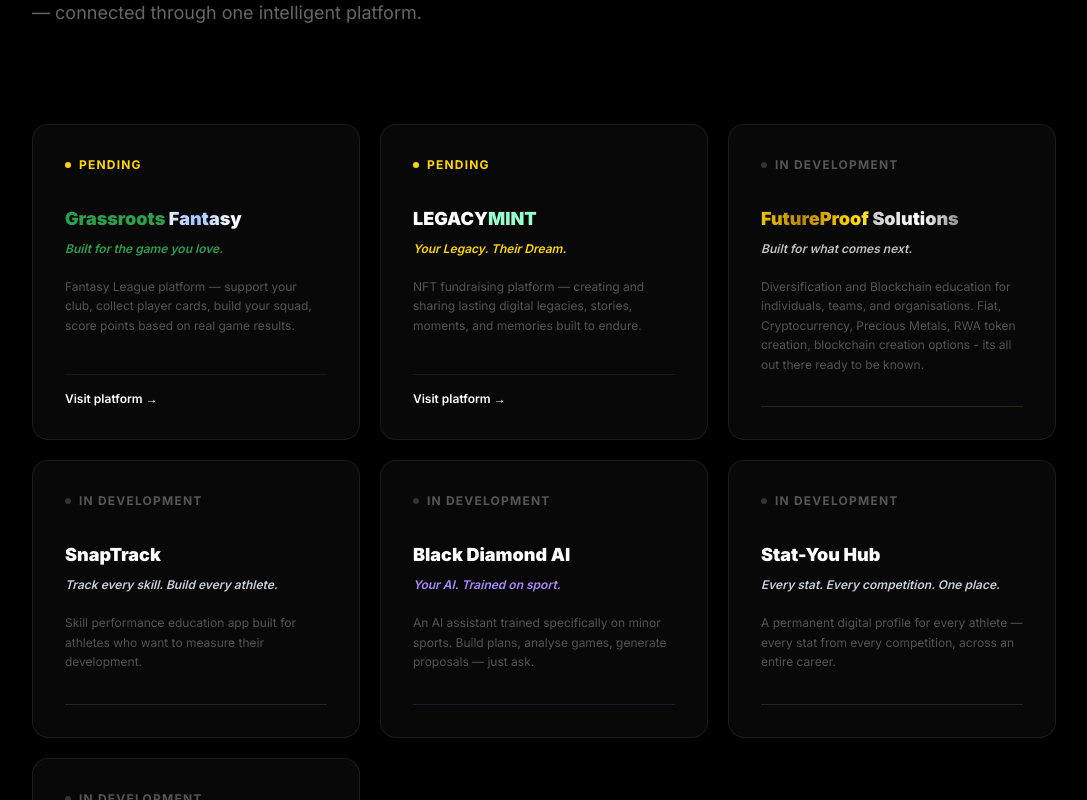
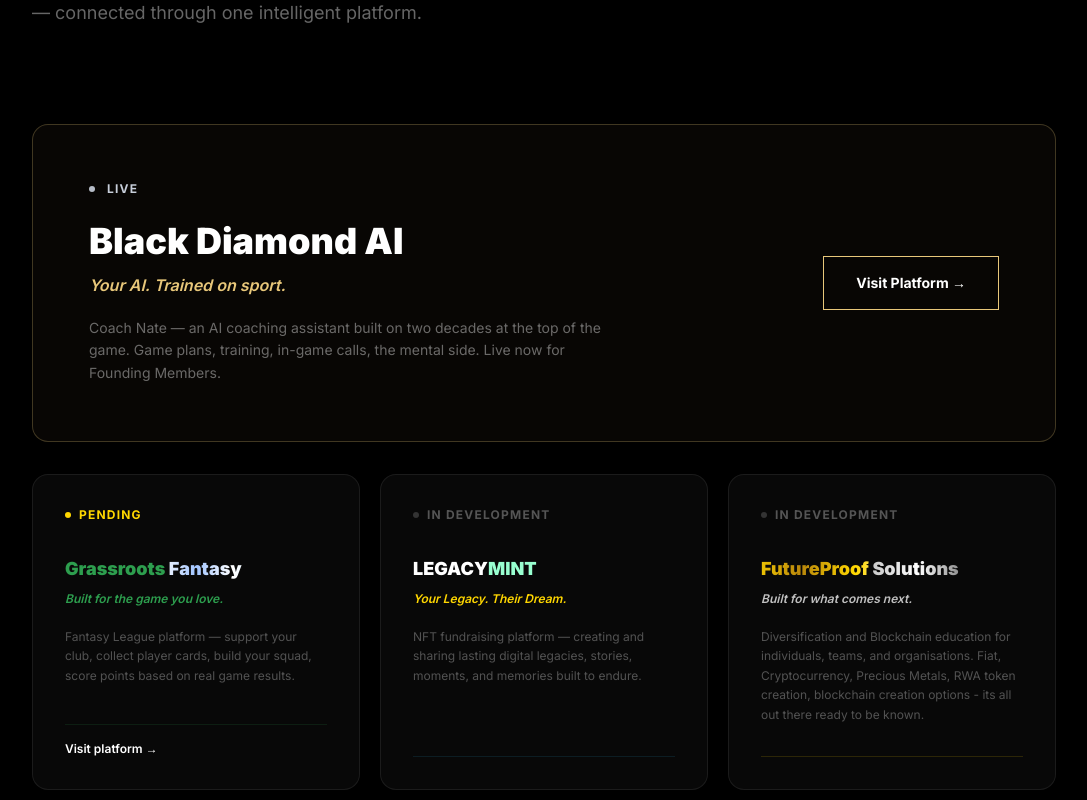
Before and after one commit to N8Nuks/blackdiamondlabs, a Next.js app: page /brands in a window 1280 px wide. Shown: the part 500-1300 px from the top of the page, without its empty margins (96-1183 px from the left). Built offline with nearby package versions, Linux system fonts and the light colour scheme.

Commit message:
Brands: Black Diamond AI live and featured; LegacyMint to In Development

```diff
--- a/app/brands/page.tsx
+++ b/app/brands/page.tsx
@@ -28,10 +28,10 @@ function BrandName({ name }: { name: string }) {
 export default function Brands() {
   const brands = [
     { name: 'Grassroots Fantasy', tagline: 'Built for the game you love.', taglineColor: '#2d9e4e', desc: 'Fantasy League platform — support your club, collect player cards, build your squad, score points based on real game results.', status: 'Pending', href: 'https://www.grassrootsfantasy.co.nz', accent: '#2d9e4e' },
-    { name: 'LegacyMint', tagline: 'Your Legacy. Their Dream.', taglineColor: '#FFD700', desc: 'NFT fundraising platform — creating and sharing lasting digital legacies, stories, moments, and memories built to endure.', status: 'Pending', href: 'https://www.legacymint.club', accent: '#2596be' },
+    { name: 'LegacyMint', tagline: 'Your Legacy. Their Dream.', taglineColor: '#FFD700', desc: 'NFT fundraising platform — creating and sharing lasting digital legacies, stories, moments, and memories built to endure.', status: 'In Development', href: '#', accent: '#2596be' },
     { name: 'FutureProof Solutions', tagline: 'Built for what comes next.', taglineColor: '#C0C0C0', desc: 'Diversification and Blockchain education for individuals, teams, and organisations. Fiat, Cryptocurrency, Precious Metals, RWA token creation, blockchain creation options - its all out there ready to be known.', status: 'In Development', href: '#', accent: '#FFD700' },
     { name: 'SnapTrack', tagline: 'Track every skill. Build every athlete.', taglineColor: '#C7CEDA', desc: 'Skill performance education app built for athletes who want to measure their development.', status: 'In Development', href: '#', accent: '#C7CEDA' },
-    { name: 'Black Diamond AI', tagline: 'Your AI. Trained on sport.', taglineColor: '#A78BFA', desc: 'An AI assistant trained specifically on minor sports. Build plans, analyse games, generate proposals — just ask.', status: 'In Development', href: '#', accent: '#A78BFA' },
+    { name: 'Black Diamond AI', tagline: 'Your AI. Trained on sport.', taglineColor: '#E8C77A', desc: 'Coach Nate — an AI coaching assistant built on two decades at the top of the game. Game plans, training, in-game calls, the mental side. Live now for Founding Members.', status: 'Live', href: '/coach-nate', accent: '#E8C77A' },
     { name: 'Stat-You Hub', tagline: 'Every stat. Every competition. One place.', taglineColor: '#C7CEDA', desc: 'A permanent digital profile for every athlete — every stat from every competition, across an entire career.', status: 'In Development', href: '#', accent: '#C7CEDA' },
     { name: 'Sport-Tube', tagline: 'Live sport. For everyone.', taglineColor: '#F87171', desc: 'Live streaming built specifically for minor sports competitions — putting every game in front of every fan.', status: 'In Development', href: '#', accent: '#F87171' },
   ]
```
